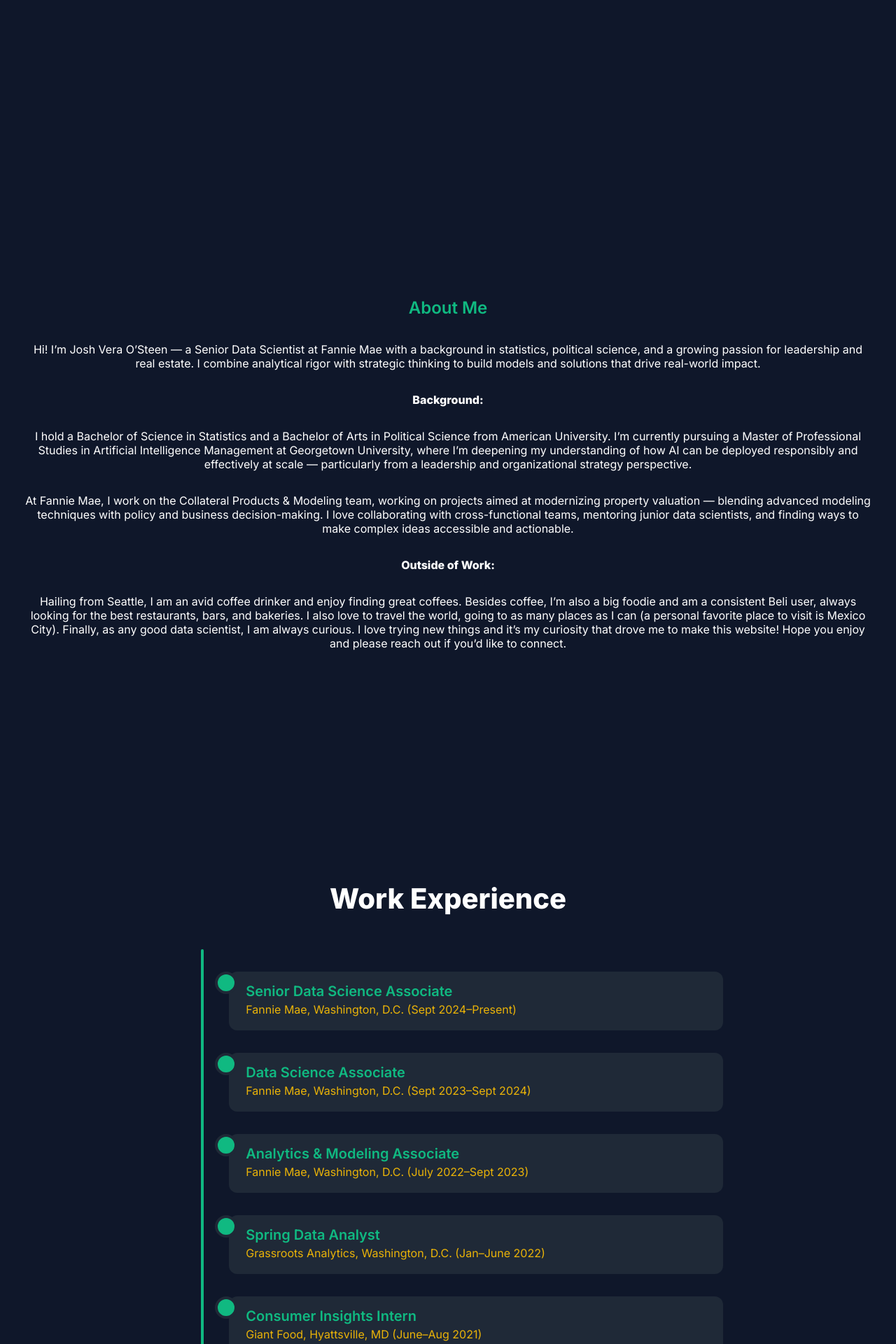
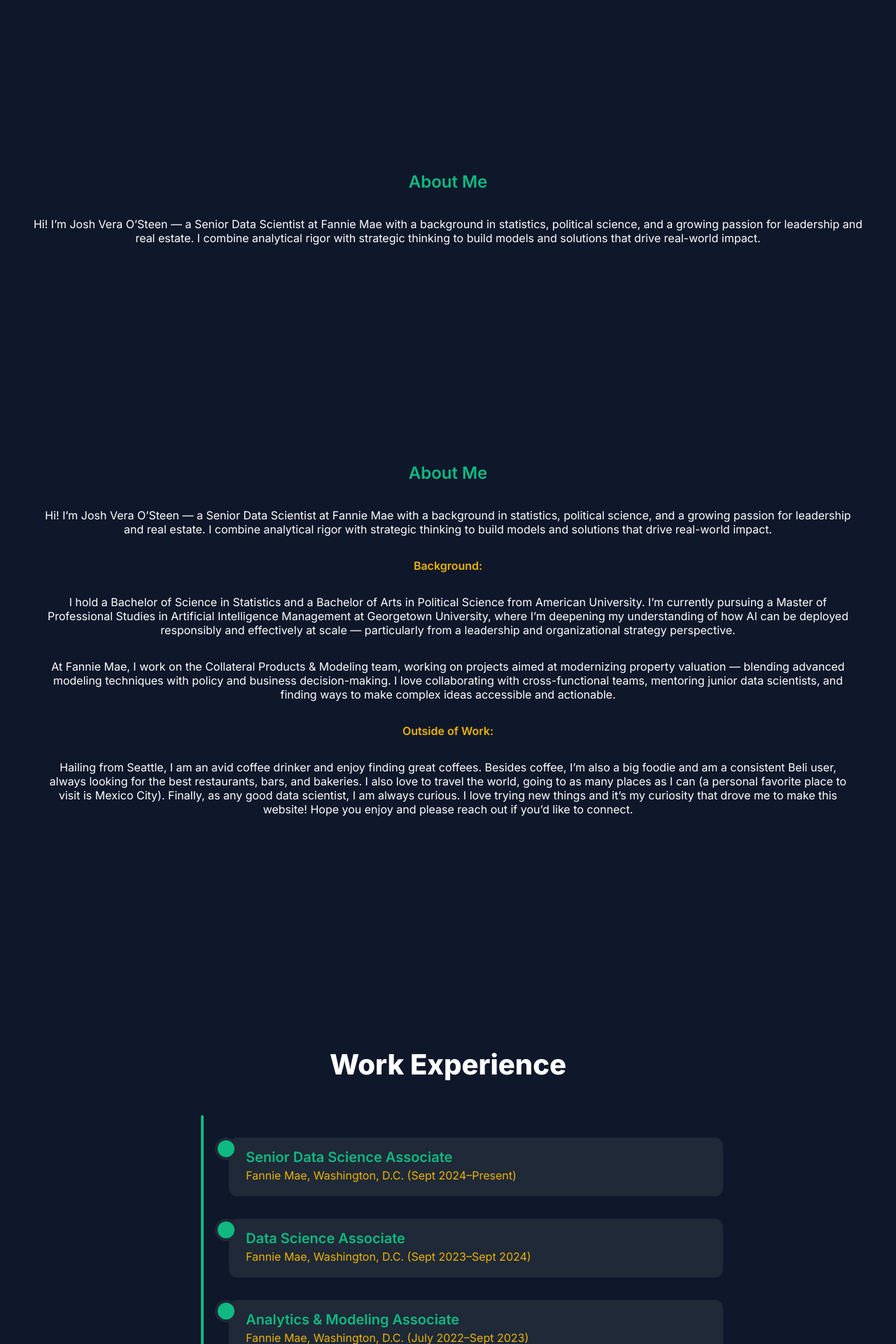
Before and after one commit to JVOsteen/JVOsteen.github.io, a Jekyll site: the page built from index.md, in a window 1280 px wide. Shown: the part 967-2887 px from the top of the page at 70% size. Built offline with Jekyll 4.4.1, drawn with Linux system fonts in a browser that asks for light colours.

Commit message:
Update index.md

```diff
--- a/index.md
+++ b/index.md
@@ -237,10 +237,13 @@ title: Joshua Vera O'Steen
   <section id="about">
     <h2><span class="highlight-green">About Me</span></h2>
     <p>Hi! I’m Josh Vera O’Steen — a Senior Data Scientist at Fannie Mae with a background in statistics, political science, and a growing passion for leadership and real estate. I combine analytical rigor with strategic thinking to build models and solutions that drive real-world impact.</p>
-    <p><strong>Background:</strong></p>
+  <section id="about">
+    <h2><span class="highlight-green">About Me</span></h2>
+    <p>Hi! I’m Josh Vera O’Steen — a Senior Data Scientist at Fannie Mae with a background in statistics, political science, and a growing passion for leadership and real estate. I combine analytical rigor with strategic thinking to build models and solutions that drive real-world impact.</p>
+    <p><strong><span class="highlight-yellow">Background:</span></strong></p>
     <p>I hold a Bachelor of Science in Statistics and a Bachelor of Arts in Political Science from American University. I’m currently pursuing a Master of Professional Studies in Artificial Intelligence Management at Georgetown University, where I’m deepening my understanding of how AI can be deployed responsibly and effectively at scale — particularly from a leadership and organizational strategy perspective.</p>
     <p>At Fannie Mae, I work on the Collateral Products & Modeling team, working on projects aimed at modernizing property valuation — blending advanced modeling techniques with policy and business decision-making. I love collaborating with cross-functional teams, mentoring junior data scientists, and finding ways to make complex ideas accessible and actionable. </p>
-    <p><strong>Outside of Work:</strong></p>
+    <p><strong><span class="highlight-yellow">Outside of Work:</span></strong></p>
     <p>Hailing from Seattle, I am an avid coffee drinker and enjoy finding great coffees. Besides coffee, I’m also a big foodie and am a consistent Beli user, always looking for the best restaurants, bars, and bakeries. I also love to travel the world, going to as many places as I can (a personal favorite place to visit is Mexico City). Finally, as any good data scientist, I am always curious. I love trying new things and it’s my curiosity that drove me to make this website! Hope you enjoy and please reach out if you’d like to connect.</p>
   </section>
 
```
